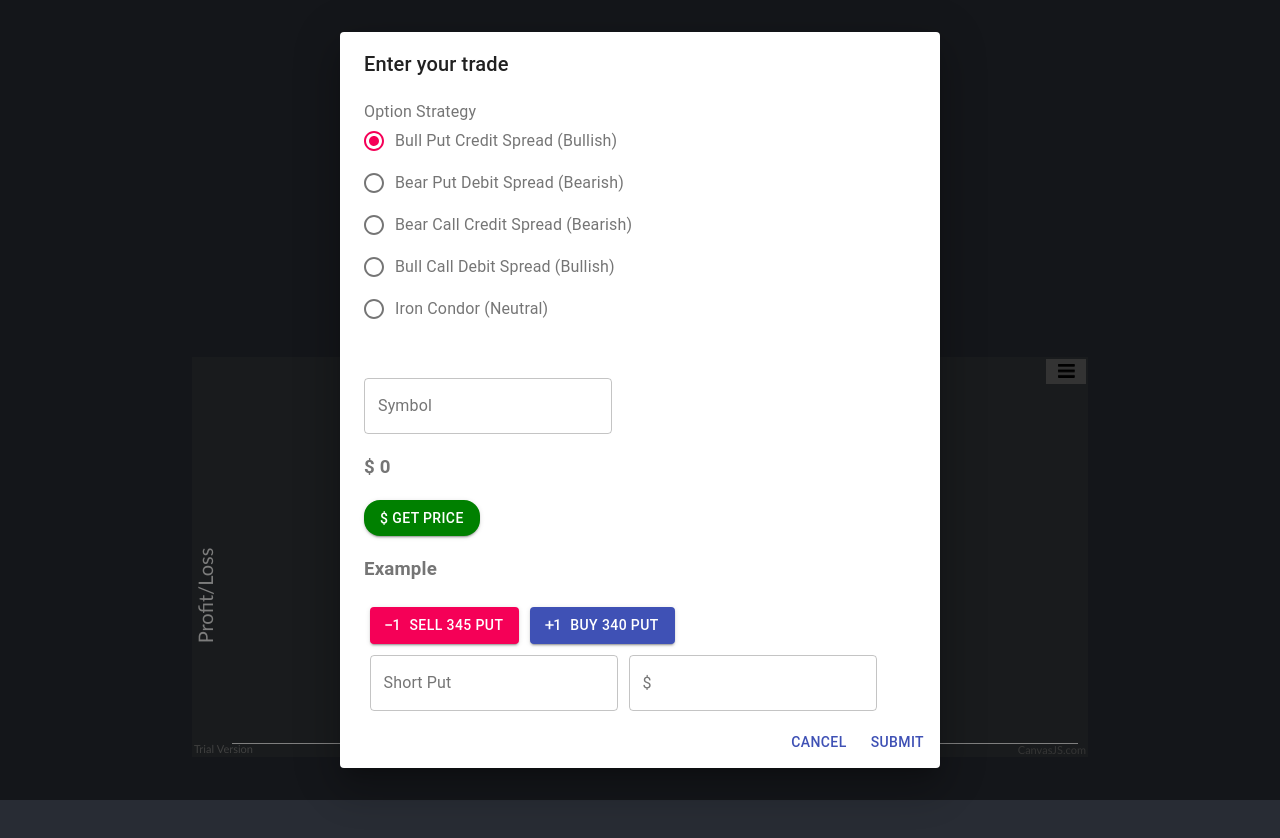
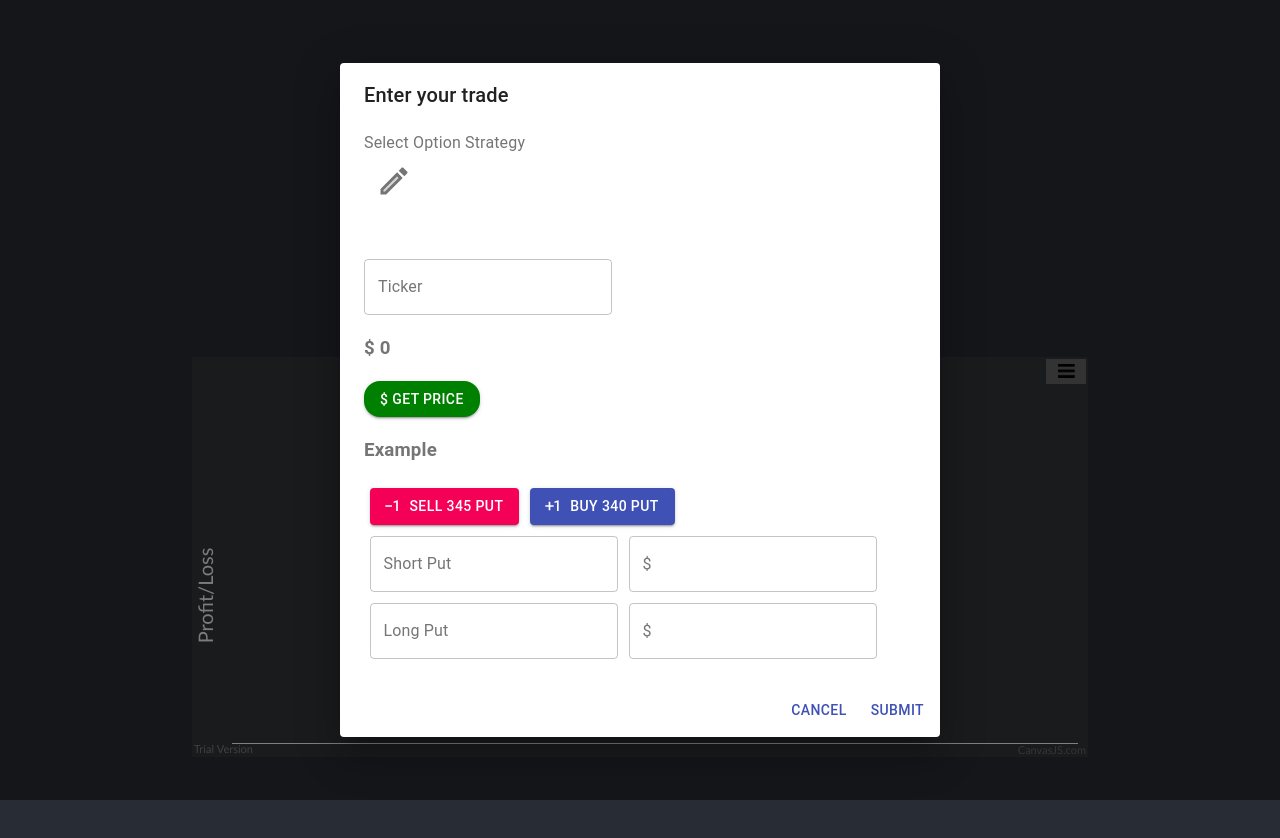
Before and after one commit to e76971072/Trade-Smarter-Platform, a React (Create React App) app: page / in a window 1280 px wide. Both pictures are taken after a click on the button "OPTION STRATEGY TEST". Shown: the top 838 px of the page. Built offline with nearby package versions, Linux system fonts and the light colour scheme.

Commit message:
removed radio button group , instead replace with Dropdown menu

```diff
--- a/src/App.js
+++ b/src/App.js
@@ -1,7 +1,6 @@
 import React, { useEffect, useState } from "react";
 
 import "./App.css";
-import Menu from "./MenuCards";
 import MenuCards from "./MenuCards";
 import ActiveListDaily from "./ActiveListDaily";
 import ChartPL from "./ChartPL";
@@ -13,19 +12,24 @@ import DialogContent from "@material-ui/core/DialogContent";
 import DialogContentText from "@material-ui/core/DialogContentText";
 import DialogTitle from "@material-ui/core/DialogTitle";
 import FormControl from "@material-ui/core/FormControl";
-import Radio from "@material-ui/core/Radio";
-import RadioGroup from "@material-ui/core/RadioGroup";
-import FormControlLabel from "@material-ui/core/FormControlLabel";
+import IconButton from "@material-ui/core/IconButton";
 import FormLabel from "@material-ui/core/FormLabel";
 import TextField from "@material-ui/core/TextField";
 import Short from "@material-ui/icons/ExposureNeg1";
 import Long from "@material-ui/icons/ExposurePlus1";
+import Fade from "@material-ui/core/Fade";
+
+import { withStyles } from "@material-ui/core/styles";
+import Menu from "@material-ui/core/Menu";
+import MenuItem from "@material-ui/core/MenuItem";
+import MoreVertIcon from "@material-ui/icons/MoreVert";
+import ArrowDropDownCircleIcon from "@material-ui/icons/EditTwoTone";
 
 function App() {
   const [open, setOpen] = React.useState(false);
   const [value, setValue] = React.useState("bull-put");
   const [symbolPrice, setSymbolPrice] = React.useState(0);
-  const [symbol, setSymbol] = React.useState("Symbol");
+  const [symbol, setSymbol] = React.useState("Ticker");
   const [profit, setProfit] = useState([]);
   const [loss, setLoss] = useState([]);
   const [strategy, setStrategy] = React.useState({
@@ -48,6 +52,16 @@ function App() {
       },
     },
   });
+
+  const [anchorEl, setAnchorEl] = React.useState(null);
+
+  const handleClick = (event) => {
+    setAnchorEl(event.currentTarget);
+  };
+
+  const handleCloseDropDown = () => {
+    setAnchorEl(null);
+  };
 
   const handleChange = (event) => {
     setValue(event.target.value);
@@ -86,6 +100,8 @@ function App() {
     setSymbol(event.currentTarget.value.toUpperCase());
   };
 
+  const openMenu = Boolean(anchorEl);
+
   const handleClose = () => {
     setOpen(!open);
   };
@@ -93,6 +109,18 @@ function App() {
   const handleOption = (event) => {
     console.log(event.currentTarget.id);
   };
+  const handleGetItem = (event) => {
+    setValue(event.currentTarget.id);
+  };
+  const options = {
+    "bull-put": "Bull Put Credit Spread",
+    "bear-put": "Bear Put Debit Spread",
+    "bull-call": "Bull Call Debit Spread",
+    "bear-call": "Bear Call Credit Spread",
+    "iron-normal": "Iron Condor",
+  };
+
+  const ITEM_HEIGHT = 48;
 
   const handleSubmit = (event) => {
     event.preventDefault();
@@ -698,39 +726,52 @@ function App() {
           <DialogContent>
             <DialogContentText id="alert-dialog-description">
               <FormControl component="fieldset">
-                <FormLabel component="legend">Option Strategy</FormLabel>
-                <RadioGroup
-                  aria-label="gender"
-                  name="gender1"
-                  value={value}
-                  onChange={handleChange}
-                >
-                  <FormControlLabel
-                    value="bull-put"
-                    control={<Radio />}
-                    label="Bull Put Credit Spread (Bullish)"
-                  />
-                  <FormControlLabel
-                    value="bear-put"
-                    control={<Radio />}
-                    label="Bear Put Debit Spread (Bearish)"
-                  />
-                  <FormControlLabel
-                    value="bear-call"
-                    control={<Radio />}
-                    label="Bear Call Credit Spread (Bearish)"
-                  />
-                  <FormControlLabel
-                    value="bull-call"
-                    control={<Radio />}
-                    label="Bull Call Debit Spread (Bullish)"
-                  />
-                  <FormControlLabel
-                    value="iron-normal"
-                    control={<Radio />}
-                    label="Iron Condor (Neutral)"
-                  />
-                </RadioGroup>
+                <FormLabel component="legend">Select Option Strategy</FormLabel>
+                <div>
+                  <IconButton
+                    aria-label="more"
+                    aria-controls="long-menu"
+                    aria-haspopup="true"
+                    onClick={handleClick}
+                  >
+                    <ArrowDropDownCircleIcon style={{ fontSize: "1.5em" }} />
+                  </IconButton>
+                  <Menu
+                    id="long-menu"
+                    anchorEl={anchorEl}
+                    keepMounted
+                    open={openMenu}
+                    onClose={handleCloseDropDown}
+                    PaperProps={{
+                      style: {
+                        maxHeight: ITEM_HEIGHT * 4.5,
+                        width: "20ch",
+                      },
+                    }}
+                  >
+                    {Object.keys(options).map((key, keyIndex) => (
+                      <MenuItem
+                        key={options[key]}
+                        selected={options[key] === "Pyxis"}
+                        id={key}
+                        onClick={(event) => {
+                          handleGetItem(event);
+                          handleCloseDropDown(event);
+                        }}
+                      >
+                        {options[key]}
+                      </MenuItem>
+                    ))}
+                  </Menu>
+                </div>
+
+                {/*
+
+
+                eND TESTIN
+
+
+                */}
               </FormControl>
               {TypeOfStrategy()}
             </DialogContentText>
```
Also changed, not shown: 1 other file (tests, documents, lock files or other folders).
